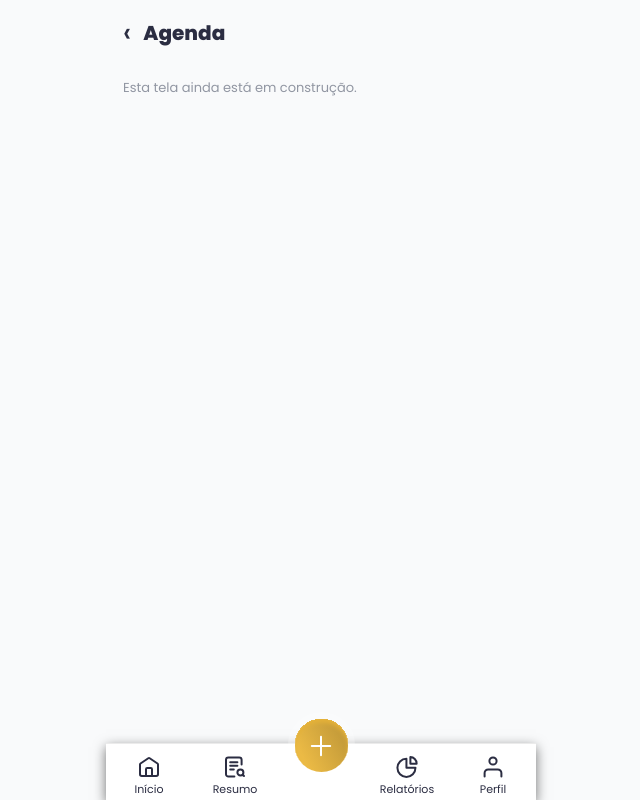
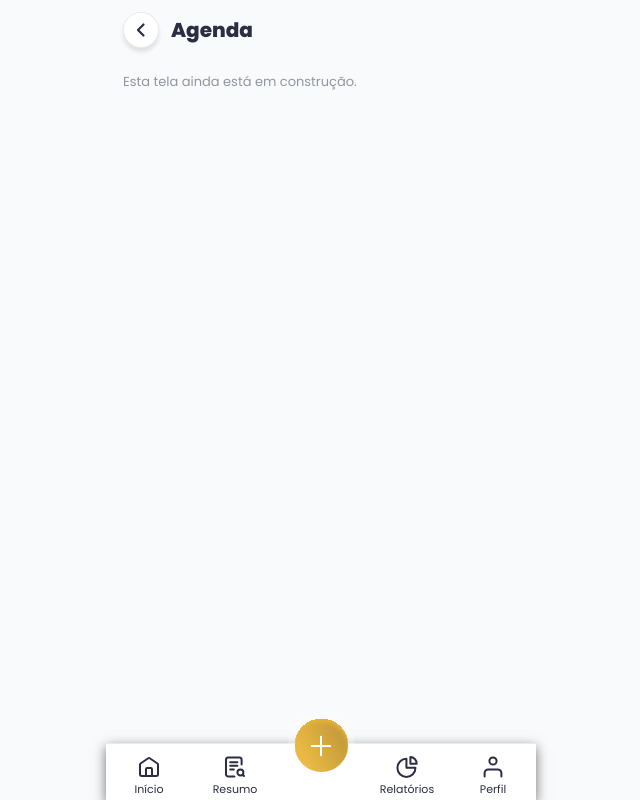
Before and after one commit to Vini04Dev/NoCorre, a Next.js app: page /agenda in a window 1280 px wide. Shown: the whole page, without its empty margins (319-959 px from the left). Built offline with nearby package versions, Linux system fonts and the light colour scheme; no server answers.

Commit message:
Botão de voltar em círculo

```diff
--- a/components/ui/CabecalhoTela.tsx
+++ b/components/ui/CabecalhoTela.tsx
@@ -1,3 +1,4 @@
+import Image from "next/image";
 import Link from "next/link";
 
 type Props = {
@@ -16,8 +17,13 @@ export function CabecalhoTela({ titulo, voltarPara, tituloGrande, acao }: Props)
     <header className="flex items-center justify-between">
       <div className="flex items-center gap-3">
         {voltarPara && (
-          <Link href={voltarPara} aria-label="Voltar" className="text-[28px] font-medium">
-            ‹
+          <Link
+            href={voltarPara}
+            aria-label="Voltar"
+            className="grid size-9 shrink-0 place-items-center rounded-full border border-black/8 bg-white shadow-cartao"
+          >
+            {/* Ícone em SVG em vez do caractere "‹", que não fica centralizado no círculo. */}
+            <Image src="/icones/voltar.svg" alt="" width={20} height={20} />
           </Link>
         )}
         <h1 className={`font-extrabold ${tamanho}`}>{titulo}</h1>
--- a/components/ui/SeletorPeriodo.tsx
+++ /dev/null
@@ -1,43 +0,0 @@
-"use client";
-
-export type Periodo = "dia" | "semana" | "mes";
-
-const opcoes: { valor: Periodo; rotulo: string }[] = [
-  { valor: "dia", rotulo: "Dia" },
-  { valor: "semana", rotulo: "Semana" },
-  { valor: "mes", rotulo: "Mês" },
-];
-
-type Props = {
-  valor: Periodo;
-  aoMudar: (periodo: Periodo) => void;
-};
-
-/** Filtro Dia / Semana / Mês usado na Home, no Resumo e nos Relatórios. */
-export function SeletorPeriodo({ valor, aoMudar }: Props) {
-  return (
-    <div
-      role="radiogroup"
-      aria-label="Período"
-      className="grid h-[38px] grid-cols-3 rounded-[10px] bg-cinza-fundo p-1 shadow-segmento"
-    >
-      {opcoes.map((opcao) => {
-        const ativo = opcao.valor === valor;
-        return (
-          <button
-            key={opcao.valor}
-            type="button"
-            role="radio"
-            aria-checked={ativo}
-            onClick={() => aoMudar(opcao.valor)}
-            className={`rounded-[10px] font-inter text-[13px] font-semibold text-texto-segmento ${
-              ativo ? "bg-white shadow-segmento-ativo" : ""
-            }`}
-          >
-            {opcao.rotulo}
-          </button>
-        );
-      })}
-    </div>
-  );
-}
```
Also changed, not shown: public/icones/voltar.svg (added).
